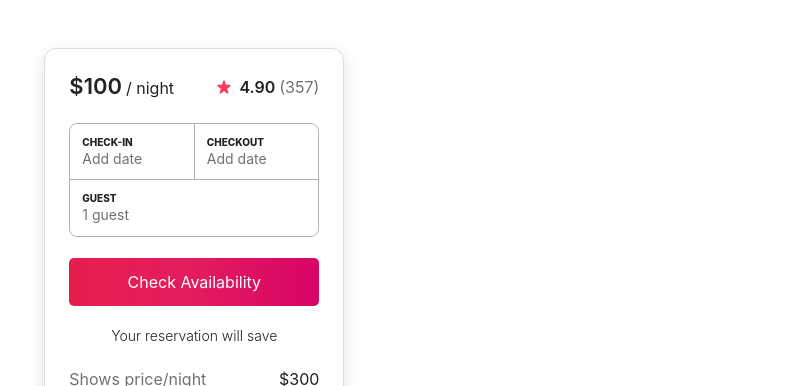
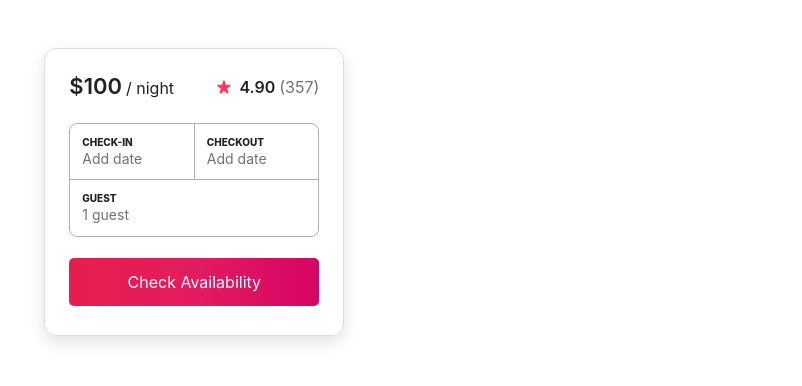
Before and after one commit to couchbnb/reservations, a React app: page / in a window 1280 px wide. Shown: the top 386 px of the page, without its empty margins (69-871 px from the left). Built offline with nearby package versions, Linux system fonts and the light colour scheme; no server answers.

Commit message:
updated state based button and fee rendering

```diff
--- a/src/components/App.jsx
+++ b/src/components/App.jsx
@@ -121,6 +121,8 @@ class App extends React.Component {
   }
 
   render () {
+
+    if (this.state.valid_res) {
       return (
         <div className="App">
           <Wrapper className="wrapper">
@@ -130,15 +132,32 @@ class App extends React.Component {
             </Summary>
             <ResSelect />
             <Button className="button">
-            <Reserve />
+              <Reserve valid_res={this.state.valid_res} />
             </Button>
             <Fees />
           </Wrapper>
           <CalendarView data={this.state} />
           <GuestSelect />
         </div>
-
       )
+    } else {
+      return (
+        <div className="App">
+          <Wrapper className="wrapper">
+            <Summary className="summary">
+              <PriceSummary />
+              <RatingSummary />
+            </Summary>
+            <ResSelect />
+            <Button className="button">
+              <Reserve valid_res={this.state.valid_res} />
+            </Button>
+          </Wrapper>
+          <CalendarView data={this.state} />
+          <GuestSelect />
+        </div>
+      )
+    }
   }
 
   componentDidMount() {
--- a/src/components/Reserve.jsx
+++ b/src/components/Reserve.jsx
@@ -20,12 +20,24 @@ const Text = styled.div`
   height: 20px;
 `;
 
-const Reserve = () => (
-    <ReserveButton className="Reserve">
-      <Text>
-        Check Availability
-      </Text>
-    </ReserveButton>
-);
+const Reserve = (props) => {
+  if (props.valid_res) {
+    return (
+      <ReserveButton className="Reserve">
+        <Text>
+          Reserve
+        </Text>
+      </ReserveButton>
+    )
+  } else {
+    return (
+      <ReserveButton className="Reserve">
+        <Text>
+          Check Availability
+        </Text>
+      </ReserveButton>
+    )
+  }
+};
 
 export default Reserve;
```
Lines whose indentation alone changed are shown as unchanged.
